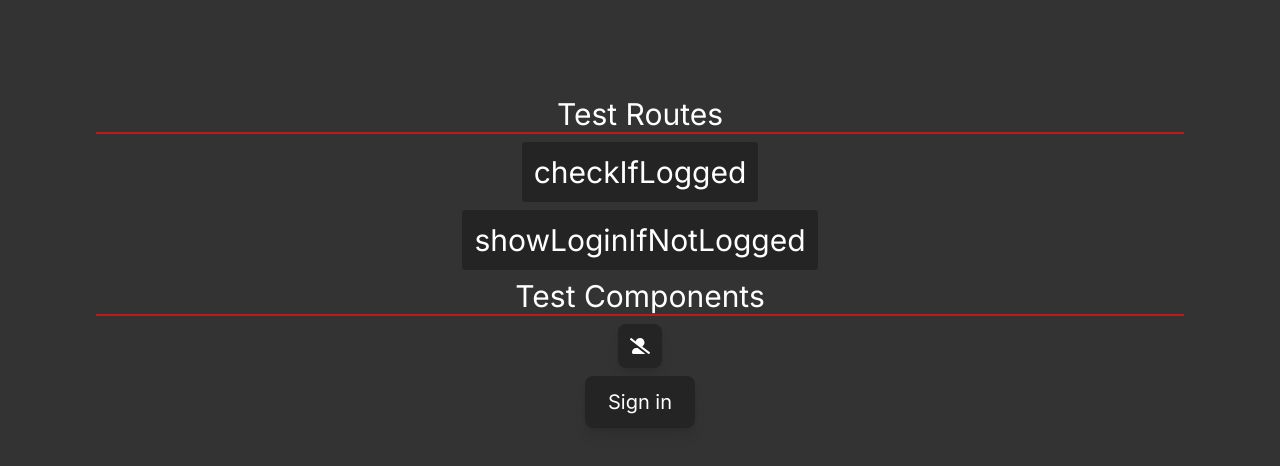
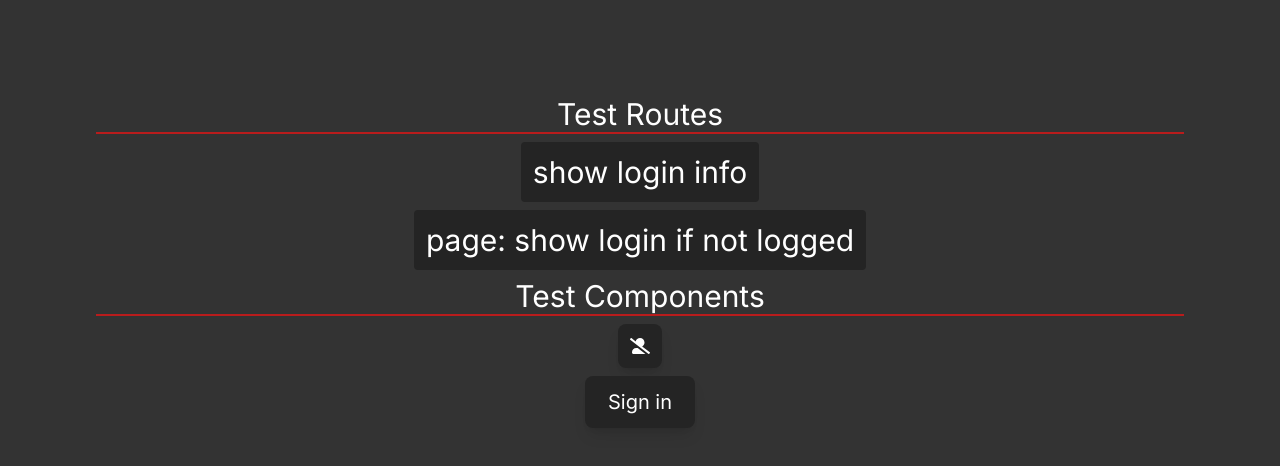
Before and after one commit to DraconDev/next-auth-14-all-basic-functionality, a Next.js app: page / in a window 1280 px wide. Shown: the top 466 px of the page. Built offline with nearby package versions, Linux system fonts and the light colour scheme; no server answers.

Commit message:
upd main

```diff
--- a/app/page.tsx
+++ b/app/page.tsx
@@ -12,13 +12,13 @@ export default async function Home() {
                 href="/checkIfLogged"
                 className="text-3xl p-3 rounded bg-secondary"
             >
-                checkIfLogged
+                show login info
             </Link>
             <Link
                 href="/showLoginIfNotLogged"
                 className="text-3xl p-3 rounded bg-secondary"
             >
-                showLoginIfNotLogged
+                page: show login if not logged
             </Link>
             <div className="text-3xl w-full border-b-2 border-red-700 border border-0 flex justify-center">
                 Test Components
```
